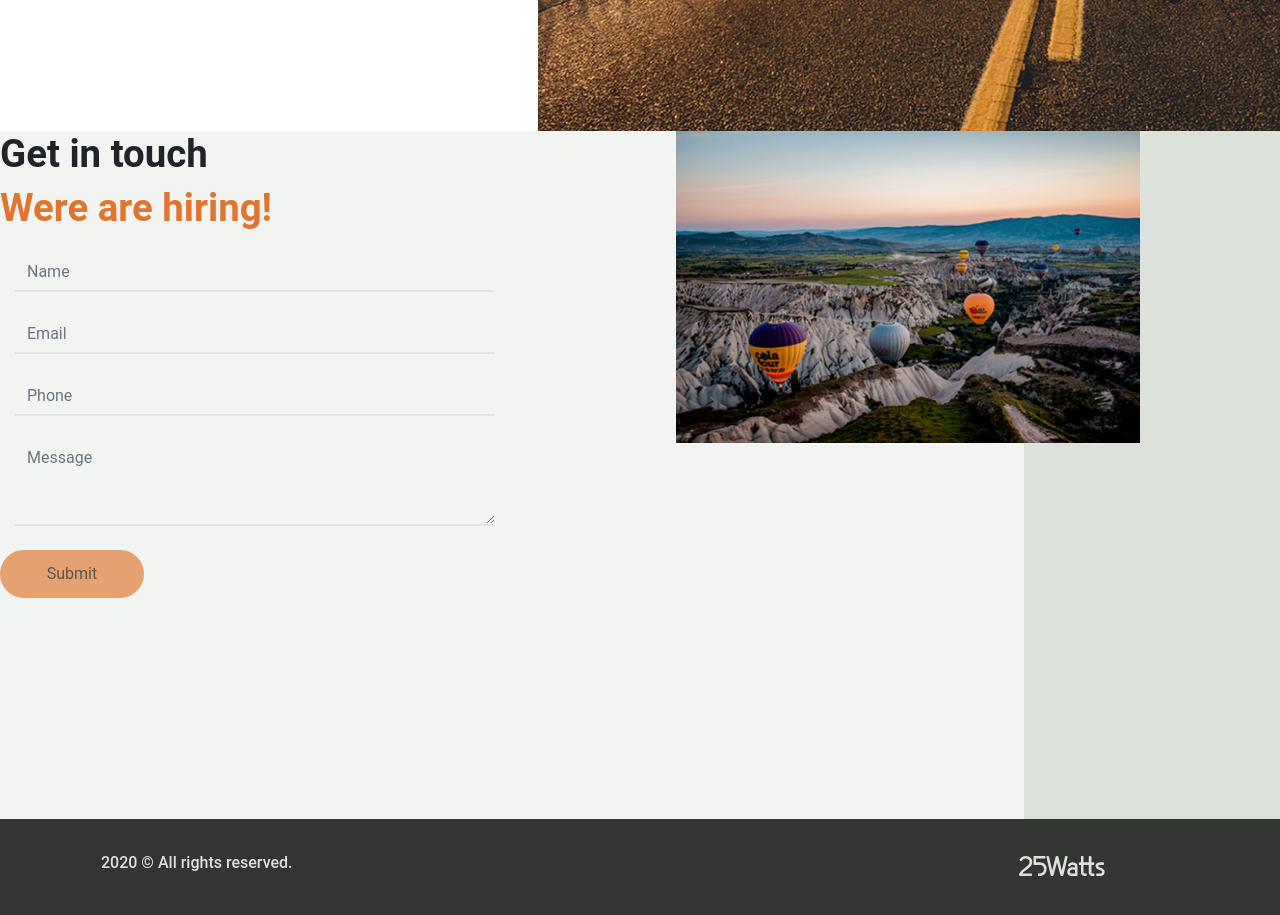
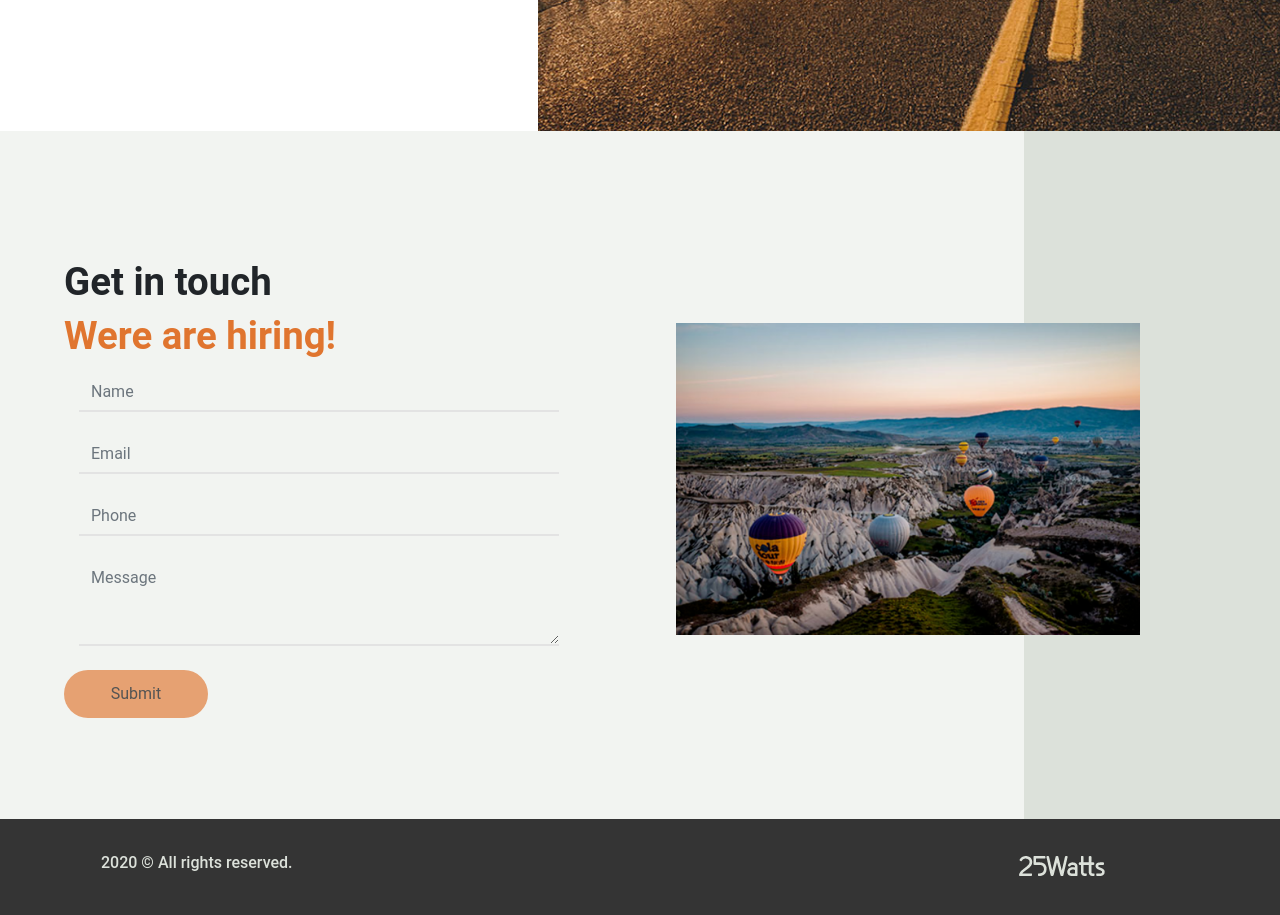
Before and after one commit to virgimoscardo/proyecto-final, a React (Create React App) app: page / in a window 1280 px wide. Shown: the part 2560-3475 px from the top of the page. Built offline with nearby package versions, Linux system fonts and the light colour scheme.

Commit message:
responsive

```diff
--- a/src/views/Contact/formulario.js
+++ b/src/views/Contact/formulario.js
@@ -28,7 +28,7 @@ function Formulario() {
     }
 
     return (
-        <div className="mb-3">
+        <div className="formulario-contacto">
             <h1>Get in touch</h1>
             <h2>Were are hiring!</h2>
             <form className="form-contacto" onSubmit={handleSubmit}>
--- a/src/views/Contact/style.css
+++ b/src/views/Contact/style.css
@@ -7,8 +7,10 @@
     padding-top: 7.5rem;
 }
 
-.form-contacto{
+.formulario-contacto{
     position: absolute;
+    padding-top: 10%;
+    padding-left: 5%;
 }
 
 .submitForm{
@@ -33,6 +35,8 @@
     width: 40%;
     height: auto;
     position: absolute;
+    padding-top: 15%;
+
 }
 
 
```
Also changed, not shown: src/views/Home/Components/Carousel.js (added, +32 -0 lines).
